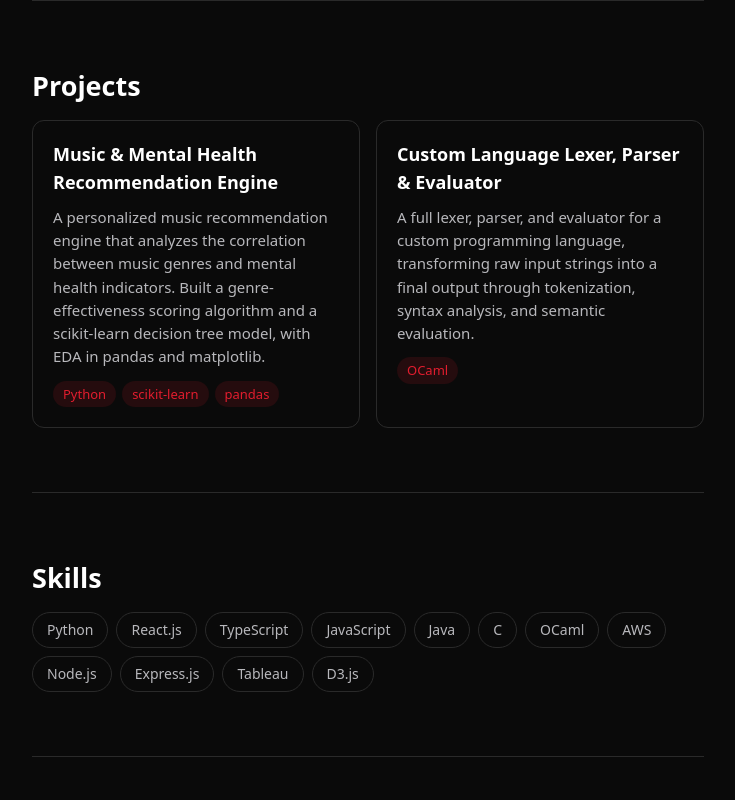
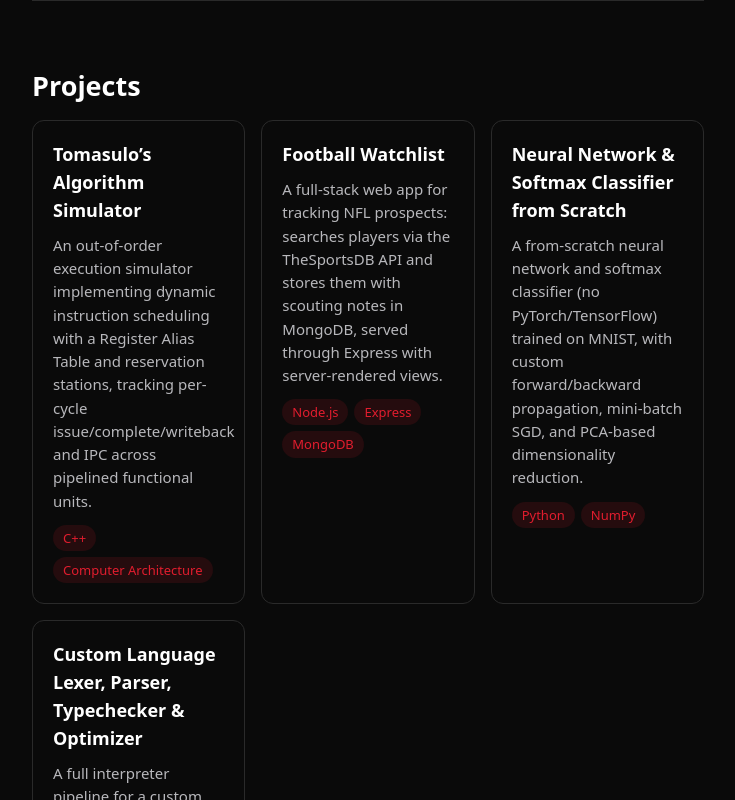
Before and after one commit to ehay4/personal-website, a React (Vite) app: page / in a window 1280 px wide. Shown: the part 1620-2420 px from the top of the page, without its empty margins (272-1007 px from the left). Built offline with nearby package versions, Linux system fonts and the light colour scheme.

Commit message:
Swap in stronger projects: Tomasulo simulator, Football Watchlist, MNIST NN, and expanded compiler pipeline

```diff
--- a/src/components/Projects.jsx
+++ b/src/components/Projects.jsx
@@ -1,15 +1,29 @@
 const projects = [
   {
-    title: 'Music & Mental Health Recommendation Engine',
+    title: 'Tomasulo’s Algorithm Simulator',
     description:
-      'A personalized music recommendation engine that analyzes the correlation between music genres and mental health indicators. Built a genre-effectiveness scoring algorithm and a scikit-learn decision tree model, with EDA in pandas and matplotlib.',
-    tags: ['Python', 'scikit-learn', 'pandas'],
+      'An out-of-order execution simulator implementing dynamic instruction scheduling with a Register Alias Table and reservation stations, tracking per-cycle issue/complete/writeback and IPC across pipelined functional units.',
+    tags: ['C++', 'Computer Architecture'],
     link: '',
   },
   {
-    title: 'Custom Language Lexer, Parser & Evaluator',
+    title: 'Football Watchlist',
     description:
-      'A full lexer, parser, and evaluator for a custom programming language, transforming raw input strings into a final output through tokenization, syntax analysis, and semantic evaluation.',
+      'A full-stack web app for tracking NFL prospects: searches players via the TheSportsDB API and stores them with scouting notes in MongoDB, served through Express with server-rendered views.',
+    tags: ['Node.js', 'Express', 'MongoDB'],
+    link: '',
+  },
+  {
+    title: 'Neural Network & Softmax Classifier from Scratch',
+    description:
+      'A from-scratch neural network and softmax classifier (no PyTorch/TensorFlow) trained on MNIST, with custom forward/backward propagation, mini-batch SGD, and PCA-based dimensionality reduction.',
+    tags: ['Python', 'NumPy'],
+    link: '',
+  },
+  {
+    title: 'Custom Language Lexer, Parser, Typechecker & Optimizer',
+    description:
+      'A full interpreter pipeline for a custom functional language: a hand-written lexer and parser, a big-step evaluator, a structural typechecker, and an AST optimizer performing constant folding and algebraic simplification.',
     tags: ['OCaml'],
     link: '',
   },
```
